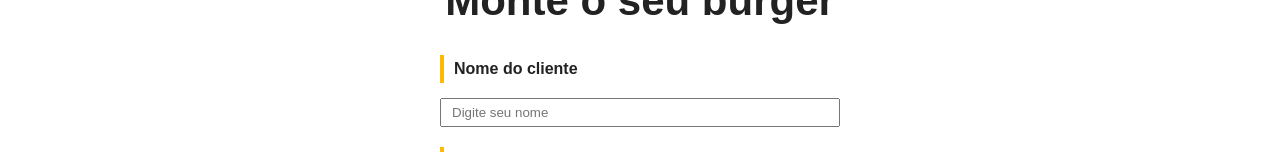
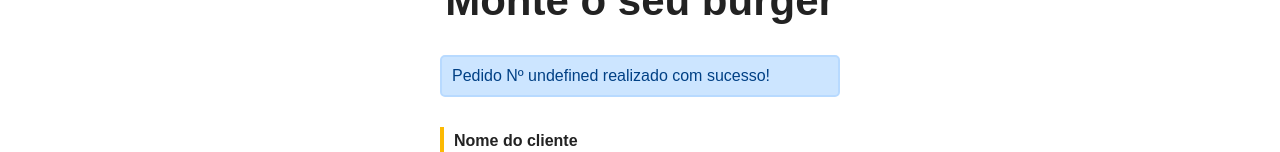
Before and after one commit to Rodkross/make_your_burguer, a Vue app: page / in a window 1280 px wide. Both pictures are taken after typing "Sample" into the empty fields and a click on the input "Criar meu Burger!". Shown: the part 649-801 px from the top of the page. Built offline with nearby package versions, Linux system fonts and the light colour scheme; no server answers; data requests are answered from the project's data file.

Commit message:
Finalizando aula 27

```diff
--- a/db/db.json
+++ b/db/db.json
@@ -121,6 +121,45 @@
       ],
       "status": "Solicitado",
       "id": 3
+    },
+    {
+      "nome": "Claudia Alice",
+      "carne": "Alcatra",
+      "pao": "Italiano Branco",
+      "opcionais": [
+        "Bacon",
+        "Tomate",
+        "Cheddar"
+      ],
+      "status": "Solicitado",
+      "id": 4
+    },
+    {
+      "nome": "Diego Neves",
+      "carne": null,
+      "pao": "Pimenta",
+      "opcionais": [
+        "Cheddar",
+        "Tomate",
+        "Salame",
+        "Bacon"
+      ],
+      "status": "Solicitado",
+      "id": 5
+    },
+    {
+      "nome": "Clarice Alcantara",
+      "carne": "Veggie burger",
+      "pao": "Integral",
+      "opcionais": [
+        "Pepino",
+        "Tomate",
+        "Bacon",
+        "Salame",
+        "Cebola roxa"
+      ],
+      "status": "Solicitado",
+      "id": 6
     }
   ]
 }
--- a/src/App.vue
+++ b/src/App.vue
@@ -15,7 +15,7 @@
   },
   data() {
     return {
-      logo_src: '',
+      logo_src: "src/assets/img/logo.png",
       app_name: "Make Your Burguer"
     }
   }
--- a/src/components/BurgerForm.vue
+++ b/src/components/BurgerForm.vue
@@ -1,6 +1,6 @@
 <template>
     <div>
-
+        <Message :msg="msg" v-show="msg" />
         <div>
             <form id="burger-form" @submit="createBurger">
                 <div class="input-container">
@@ -38,6 +38,8 @@
 </template>
 
 <script>
+import Message from "./Message.vue";
+
 export default {
     name: 'burgerForm',
     data() {
@@ -81,9 +83,9 @@
 
             const res = await req.json();
             //colocar uma msg de sistema
-
+            this.msg = `Pedido Nº ${res.id} realizado com sucesso!`;
             // limpar msg
-
+            setTimeout(() => this.msg= "", 3000);
             //limpar os campos pro proximo usuario
             this.nome = "";
             this.carne = "";
@@ -93,6 +95,9 @@
     },
     mounted() {
         this.getIngredientes()
+    },
+    components: {
+        Message
     }
 }
 </script>
--- /dev/null
+++ b/src/components/Message.vue
@@ -0,0 +1,27 @@
+<template>
+  <div class="message-container">
+    <p> {{ msg }} </p>
+  </div>
+</template>
+
+<script>
+export default {
+  name: "Message",
+  props: {
+    msg: String
+  }
+}
+</script>
+
+<style scoped>
+  .message-container {
+    color: #004085;
+    background-color: #cce5ff;
+    border: 2px solid #b8daff;
+    border-radius: 5px;
+    padding: 10px;
+    max-width: 400px;
+    margin: 30px auto;
+
+  }
+</style>
```
Also changed, not shown: src/assets/img/burg.png (added), src/components/logo.png (deleted).
